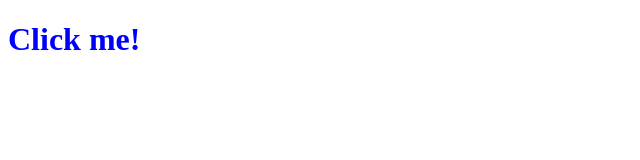
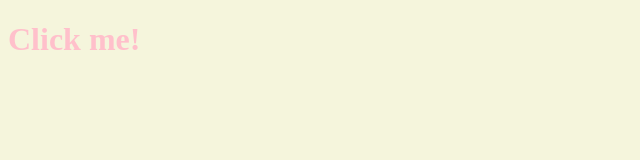
Before and after one commit to yeaheun3/Chrome-app, a plain HTML site: page index.html in a window 1280 px wide. Both pictures are taken after a click on the element "Click me!". Shown: the whole page, without its empty margins (0-640 px from the left). Drawn offline with Linux system fonts and the light colour scheme.

Commit message:
CSS in Javascript

```diff
--- a/app.js
+++ b/app.js
@@ -1,59 +1,14 @@
-/*  자바스크립트는 이미 HTML에 연결되어 있고 접근하고 읽을 수 있다.
- document.title = "Hello! from JS!" */
-/* 자바스크립트로 HTML의 title이란 항목 가져오기
-title.innerText = "Got you!"; */
-
 const h1 = document.querySelector("div.hello h1");
 
 console.dir(h1);
 
-//색 바꾸는건 CSS에서 하는게 나음 ㅎㅎ
+//animation을 위한 tool은 javaScript, style을 위한 tool은 CSS
 function handleTitleClick() {
-  const currentColor = h1.style.color;
-  let newColor;
-  if (currentColor === "blue") {
-    newColor = "pink";
+  if (h1.className === "active") {
+    h1.className = "";
   } else {
-    newColor = "blue";
+    h1.className = "active";
   }
-  h1.style.color = newColor;
 }
 
 h1.addEventListener("click", handleTitleClick);
-
-/*
-잠시 bye bye
-
-function handleMouseEnter() {
-  h1.innerText = "Mouse is here!";
-}
-
-function handleMouseLeave() {
-  h1.innerText = "Mouse is gone!";
-}
-
-function handleWindowResize() {
-  document.body.style.backgroundColor = "hotpink";
-}
-
-function handleWindowCopy() {
-  alert("Copier!");
-}
-
-function handleWindowOffline() {
-  alert("SOS! no WIFI");
-}
-
-function handleWindowOnline() {
-  alert("All good~");
-} */
-
-/* 이렇게도 쓸 수 있음 !!
-h1.onclick = handleTitleClick; */
-/* .addEventListener를 사용하면 removeEventListener < 이걸로 지울 수 있음. 이게 더 좋음
-h1.addEventListener("mouseenter", handleMouseEnter);
-h1.addEventListener("mouseleave", handleMouseLeave);
-window.addEventListener("resize", handleWindowResize);
-window.addEventListener("copy", handleWindowCopy);
-window.addEventListener("offline", handleWindowOffline);
-window.addEventListener("online", handleWindowOnline); */
--- a/index.html
+++ b/index.html
@@ -4,7 +4,7 @@
     <meta charset="UTF-8" />
     <meta name="viewport" content="width=device-width, initial-scale=1.0" />
     <link rel="stylesheet" href="style.css" />
-    <title>Hello! from HTML!</title>
+    <title>Momentum App</title>
   </head>
   <body>
     <div class="hello">
--- a/style.css
+++ b/style.css
@@ -0,0 +1,12 @@
+body {
+  background-color: beige;
+}
+
+h1 {
+  color: cornflowerblue;
+  transition: color 0.5s ease-in-out;
+}
+
+.active {
+  color: pink;
+}
```
